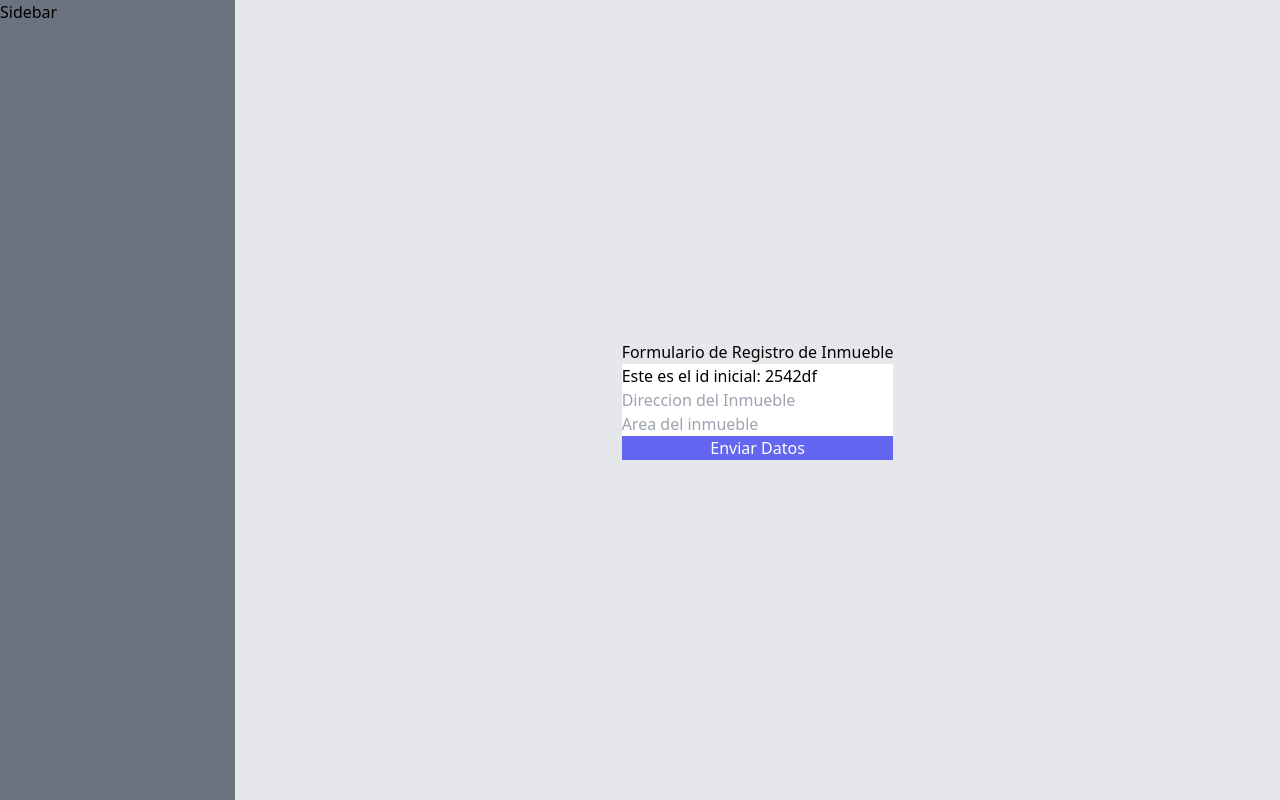
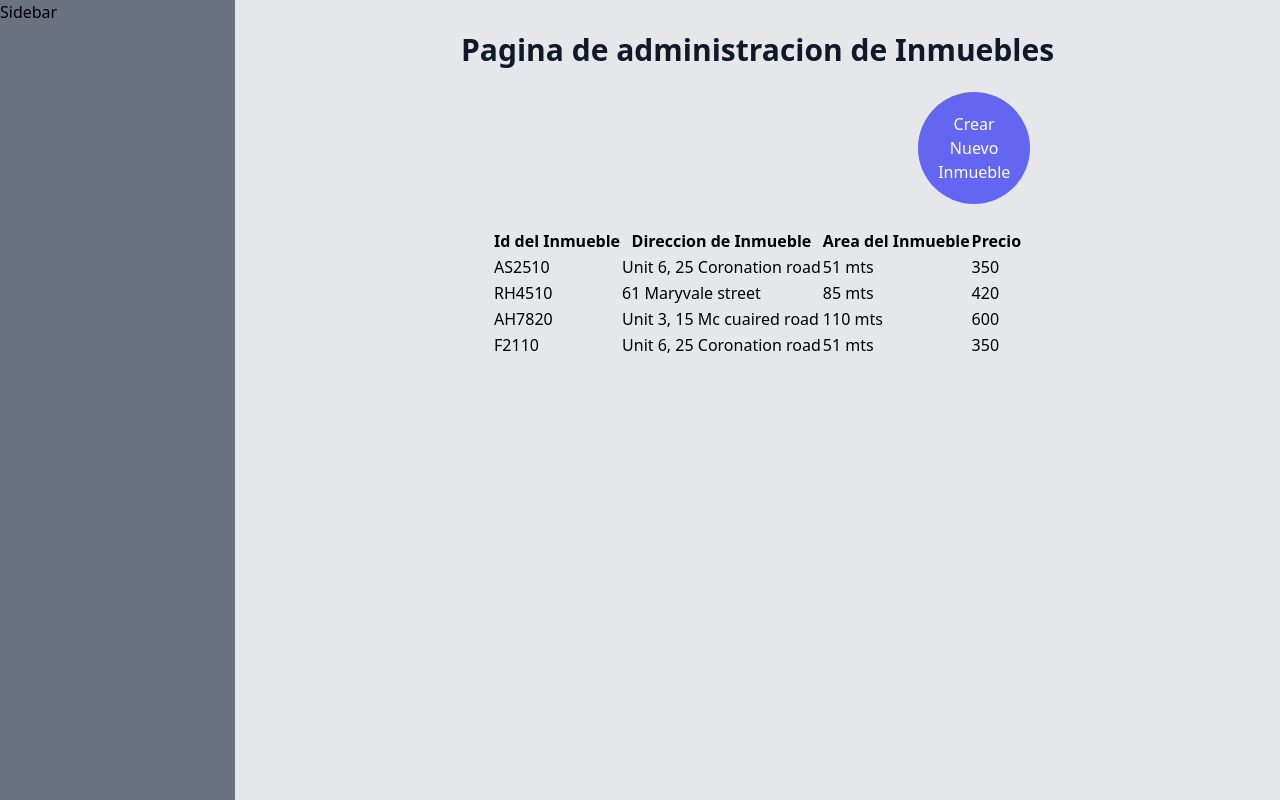
Before and after one commit to giselaroman/modulo-ventas, a React (Create React App) app: page /admin/inmuebles in a window 1280 px wide. Built offline with nearby package versions, Linux system fonts and the light colour scheme.

Commit message:
edicion de la tabla de inmuebles con colummnas, titulos, primeros datos y bonotes

```diff
--- a/src/pages/Admin/Inmuebles.jsx
+++ b/src/pages/Admin/Inmuebles.jsx
@@ -2,36 +2,89 @@ import React, {useEffect, useState} from 'react'
 
 const Inmuebles = () => {
 
-    const [IdInmueble, setIdInmueble] = useState("Este es el id inicial: 2542df");
+    const [mostrarTabla, setMostrarTabla] = useState(true);
+    const [textoBoton, setTextoBoton] = useState('Crear Nuevo Inmueble');
+    useEffect(()=>{
+        if(mostrarTabla){
+          setTextoBoton('Crear Nuevo Inmueble');
+        }
+        else{
+          setTextoBoton('Mostrar todos los Inmuebles');
+        }
+
+    },[mostrarTabla])
+
+    return (
+       <div className='flex h-full w-full flex-col items-center justify-start p-8'>
+           <div className='flex flex-col'>
+             <h2 className='text-3xl font-extrabold text-gray-900'>
+                 Pagina de administracion de Inmuebles</h2>
+             <button
+             onClick= {()=>{setMostrarTabla(!mostrarTabla);
+        }}
+        className='text-white bg-indigo-500 p-5 rounded-full m-6 w-28 self-end'>
+            {textoBoton}</button>
+
+           </div>
+           {mostrarTabla ? <TablaInmuebles />: <FormularioCreacionInmueble />}
+       </div>
+    )
+}
 
 
-    useEffect(()=>{
-        console.log('holas, soy un use effect');
-        // PAS 2
-        // PASO 3
-        // PASO 4
-    },[]);
+const TablaInmuebles = () => {
+    return (
+        <table>
+            <thead>
+                <tr>
+                    <th>Id del Inmueble</th>
+                    <th>Direccion de Inmueble</th>
+                    <th>Area del Inmueble</th>
+                    <th>Precio</th>
+                </tr>
+            </thead>
+            <tbody>
+                <tr>
+                    <td>AS2510</td>
+                    <td>Unit 6, 25 Coronation road</td>
+                    <td>51 mts</td>
+                    <td>350</td>
+                </tr>
+                <tr>
+                    <td>RH4510</td>
+                    <td> 61 Maryvale street</td>
+                    <td>85 mts</td>
+                    <td>420</td>
+                </tr>
+                <tr>
+                    <td>AH7820</td>
+                    <td>Unit 3, 15 Mc cuaired road</td>
+                    <td>110 mts</td>
+                    <td>600</td>
+                </tr>
+                <tr>
+                    <td>F2110</td>
+                    <td>Unit 6, 25 Coronation road</td>
+                    <td>51 mts</td>
+                    <td>350</td>
+                </tr>
+            </tbody>
+        </table>
+    )
+};
 
-    useEffect( () => {
-        console.log("esta es una funcion que se ejecuta cada vez que cambia el id del inmueble")
-        console.log("el valor de la variable es ", IdInmueble);
-    } , [IdInmueble]);
-
-
-    const enviarDatosBackend = () => {
-        console.log("el valor de la variable id del inmueble es ", IdInmueble);
-    }
-
+const FormularioCreacionInmueble = () => {
     return (
-        <form className='flex flex-col'>
-            <h2> Formulario de Registro de Inmueble </h2>
-            <input onChange={(e) => {setIdInmueble(e.target.value)}}
-            value={IdInmueble}
-            type="text" placeholder='Id del Inmueble'/>
-            <input onChange={(e) =>{console.log(e.target.value)}} type="text" placeholder='Direccion del Inmueble'/>
-            <input onChange={(e) =>{console.log(e.target.value)}} type="text" placeholder='Area del inmueble' />
-            <button type='button' onClick={enviarDatosBackend} className='bg-indigo-500 text-white'>Enviar Datos</button>
+    <div className='flex flex-col items-center justify-center'>
+        <h2 className='text-2xl font-extrabold text-gray-800'>Crear Nuevo Vehiculo</h2>
+        <form classname='grid grid-cols-2'>
+            <input className='bg-gray-50 border border-gray-600 p-2 rounded-lg m-2' type='text' />
+            <input className='bg-gray-50 border border-gray-600 p-2 rounded-lg m-2' type='text' />
+            <input className='bg-gray-50 border border-gray-600 p-2 rounded-lg m-2' type='text' />
+            <input className='bg-gray-50 border border-gray-600 p-2 rounded-lg m-2' type='text' />
+            <button className='col-span-2 bg-indigo-400 p-4 rounded-full shadow-md hover:bg-indigo-600 text-white'>Guardar Inmueble</button>
         </form>
+    </div>
     )
 }
 
```
